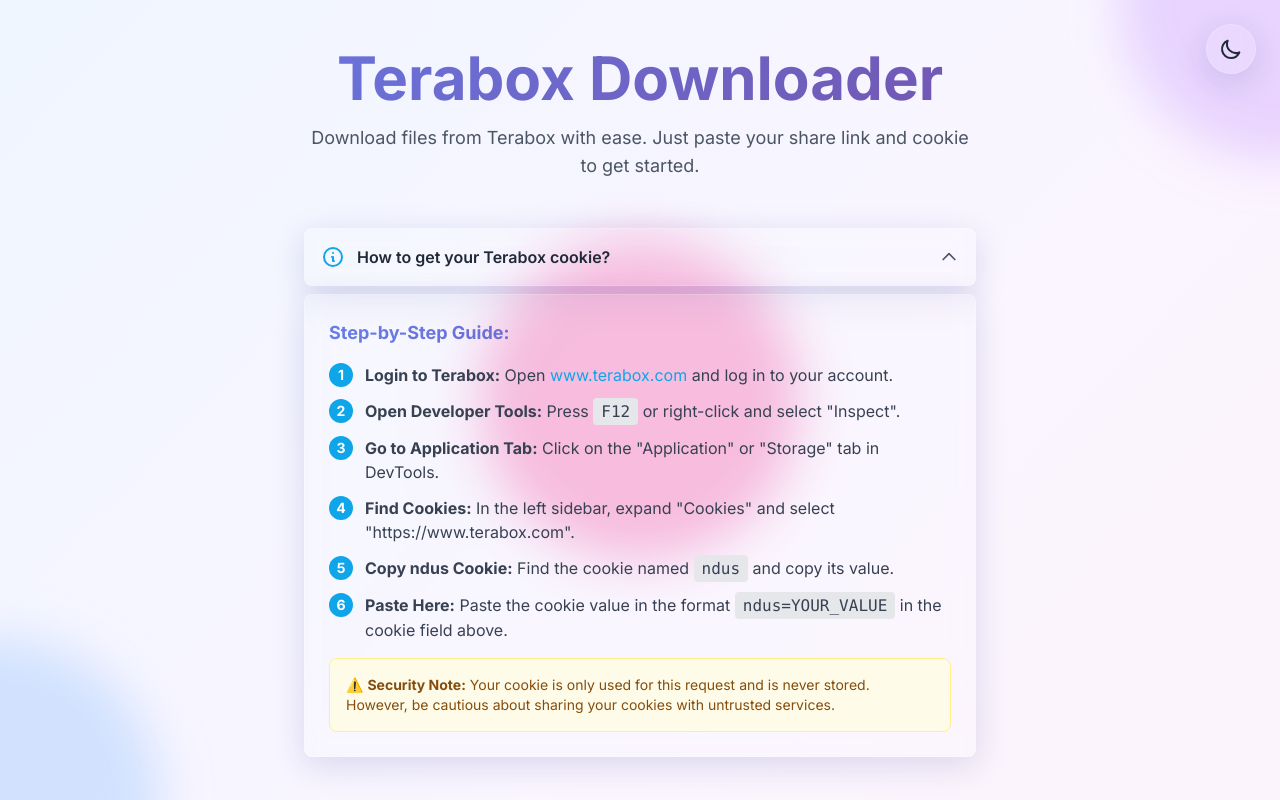
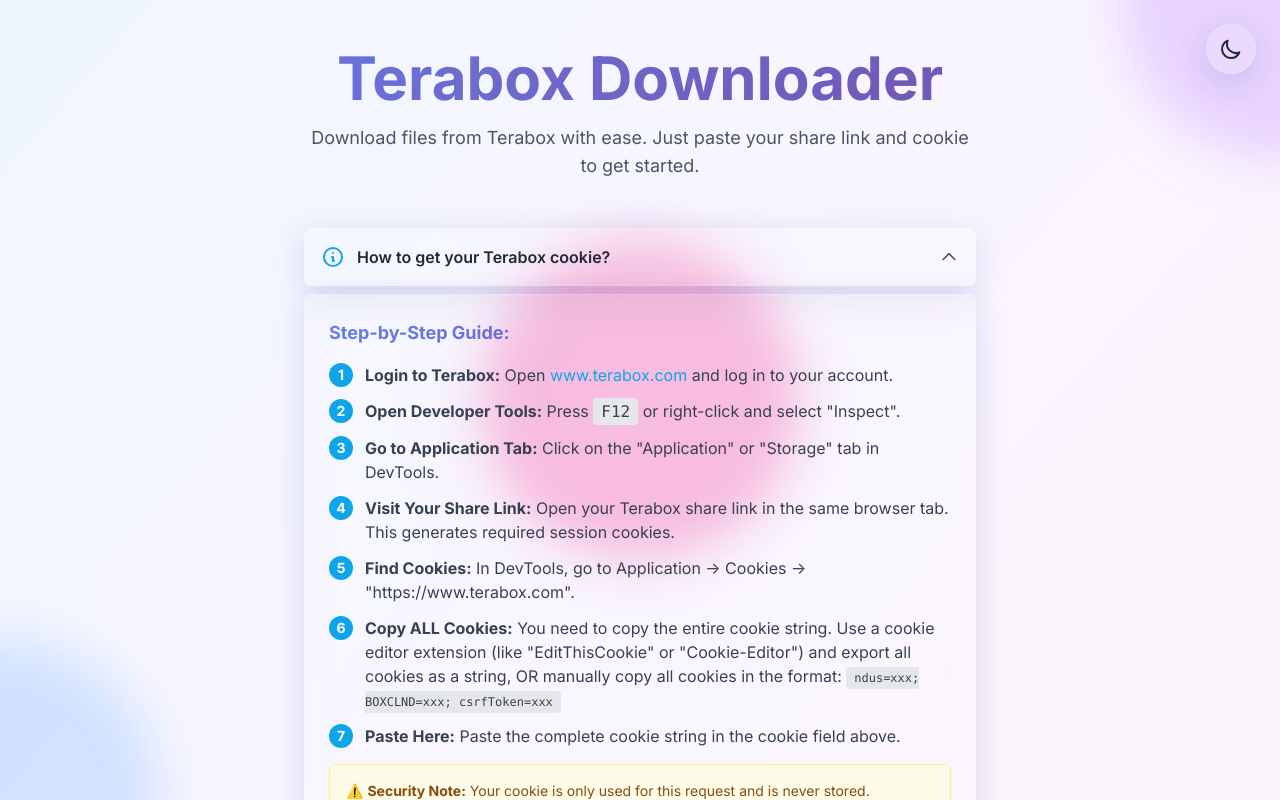
Before and after one commit to SaiRaheem/terabix, a React (Vite) app: page / in a window 1280 px wide. Both pictures are taken after a click on the button "How to get your Terabox cookie?". Shown: the top 800 px of the page. Built offline with nearby package versions, Linux system fonts and the light colour scheme.

Commit message:
Update cookie instructions to require ALL cookies from share page

```diff
--- a/src/components/CookieInstructions.tsx
+++ b/src/components/CookieInstructions.tsx
@@ -74,7 +74,7 @@
                                 4
                             </span>
                             <div>
-                                <strong>Find Cookies:</strong> In the left sidebar, expand "Cookies" and select "https://www.terabox.com".
+                                <strong>Visit Your Share Link:</strong> Open your Terabox share link in the same browser tab. This generates required session cookies.
                             </div>
                         </li>
 
@@ -83,7 +83,7 @@
                                 5
                             </span>
                             <div>
-                                <strong>Copy ndus Cookie:</strong> Find the cookie named <code className="px-2 py-1 bg-gray-200 dark:bg-gray-700 rounded">ndus</code> and copy its value.
+                                <strong>Find Cookies:</strong> In DevTools, go to Application → Cookies → "https://www.terabox.com".
                             </div>
                         </li>
 
@@ -92,7 +92,16 @@
                                 6
                             </span>
                             <div>
-                                <strong>Paste Here:</strong> Paste the cookie value in the format <code className="px-2 py-1 bg-gray-200 dark:bg-gray-700 rounded">ndus=YOUR_VALUE</code> in the cookie field above.
+                                <strong>Copy ALL Cookies:</strong> You need to copy the entire cookie string. Use a cookie editor extension (like "EditThisCookie" or "Cookie-Editor") and export all cookies as a string, OR manually copy all cookies in the format: <code className="px-2 py-1 bg-gray-200 dark:bg-gray-700 rounded text-xs">ndus=xxx; BOXCLND=xxx; csrfToken=xxx</code>
+                            </div>
+                        </li>
+
+                        <li className="flex gap-3">
+                            <span className="flex-shrink-0 w-6 h-6 rounded-full bg-primary-500 text-white flex items-center justify-center text-sm font-bold">
+                                7
+                            </span>
+                            <div>
+                                <strong>Paste Here:</strong> Paste the complete cookie string in the cookie field above.
                             </div>
                         </li>
                     </ol>
```
